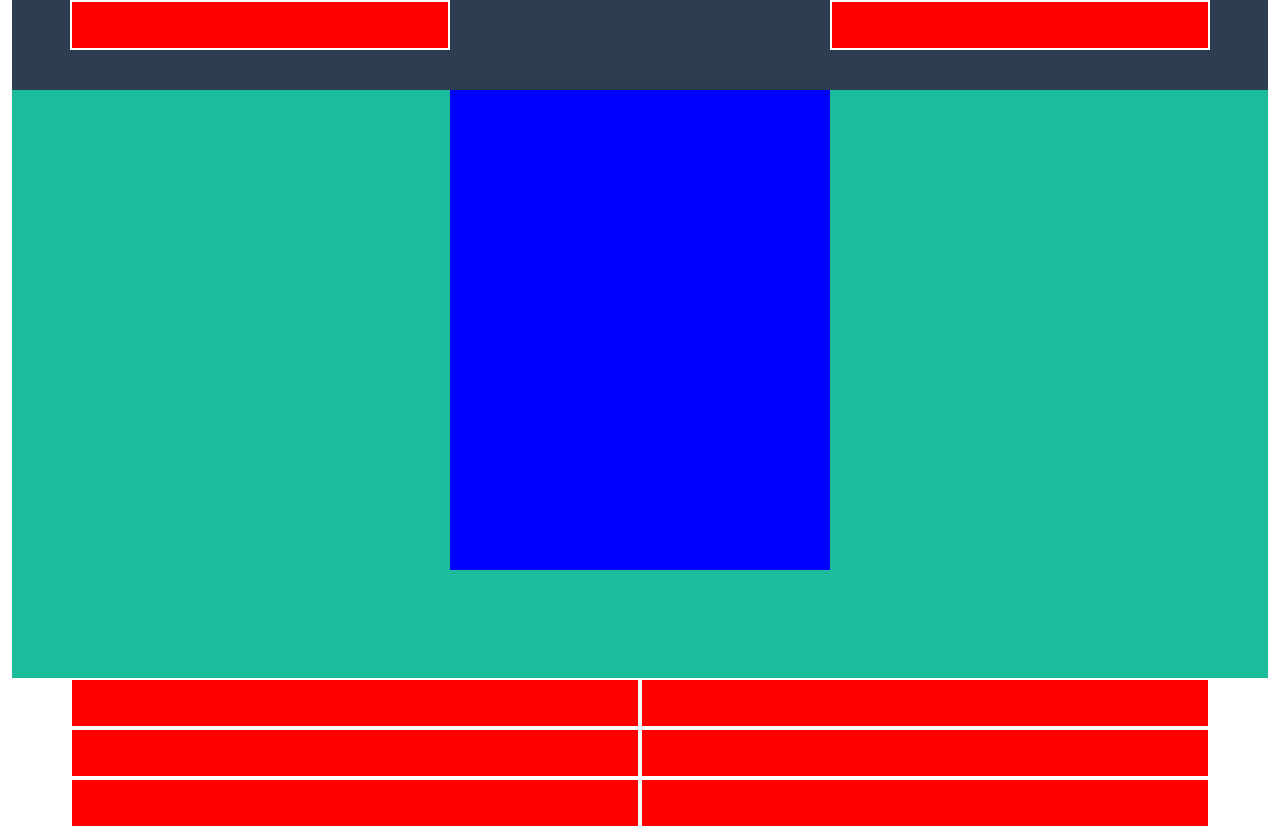
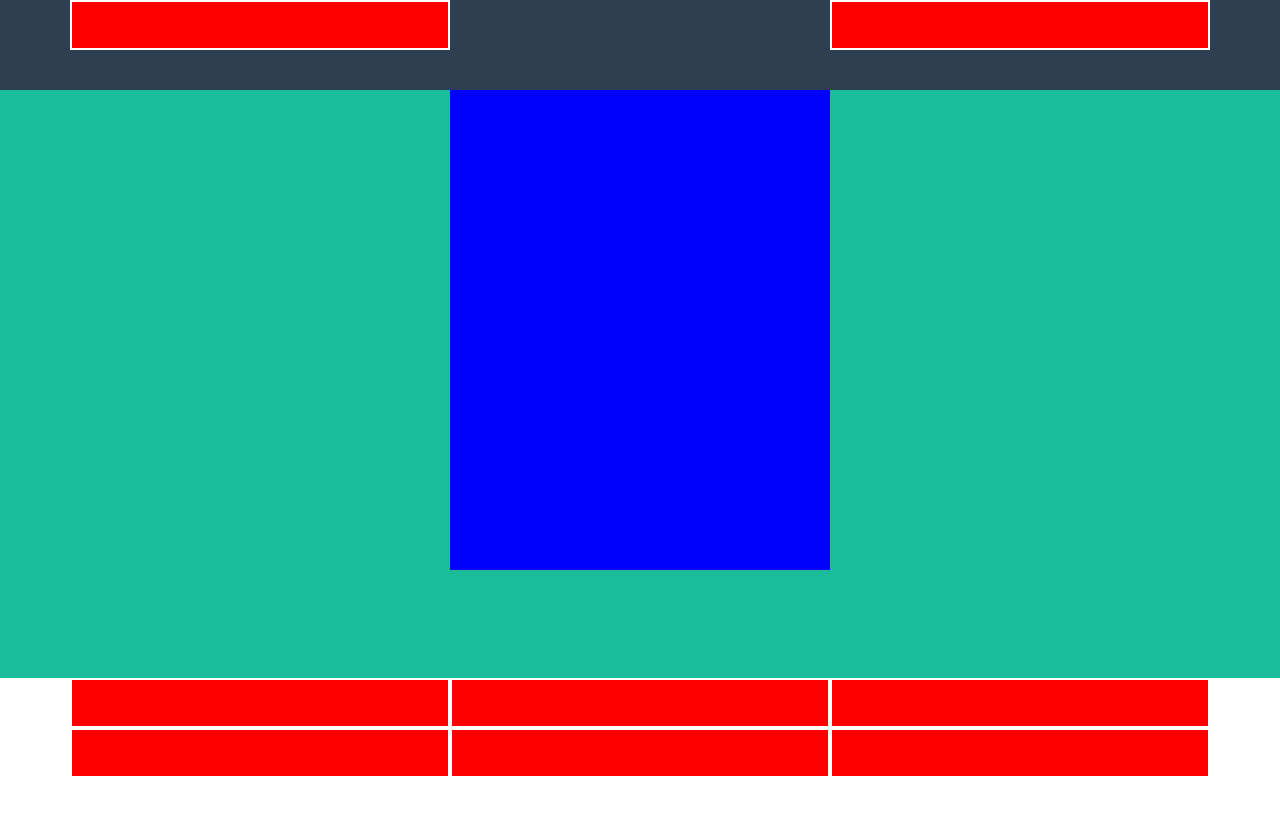
Before and after one commit to TommasoLodesani/html-css-bootstrap-freelancer, a plain HTML site: page index.html in a window 1280 px wide. Shown: the top 831 px of the page. Drawn offline with nearby package versions, Linux system fonts and the light colour scheme.

Commit message:
portfolio

```diff
--- a/index.html
+++ b/index.html
@@ -1,16 +1,19 @@
 <!DOCTYPE html>
 <html lang="en">
+
 <head>
     <meta charset="UTF-8">
     <meta http-equiv="X-UA-Compatible" content="IE=edge">
     <meta name="viewport" content="width=device-width, initial-scale=1.0">
     <title>Bootstra-freelancer</title>
 
-    <link href="https://cdn.jsdelivr.net/npm/bootstrap@5.1.3/dist/css/bootstrap.min.css" rel="stylesheet" integrity="sha384-1BmE4kWBq78iYhFldvKuhfTAU6auU8tT94WrHftjDbrCEXSU1oBoqyl2QvZ6jIW3" crossorigin="anonymous">
+    <link href="https://cdn.jsdelivr.net/npm/bootstrap@5.1.3/dist/css/bootstrap.min.css" rel="stylesheet"
+        integrity="sha384-1BmE4kWBq78iYhFldvKuhfTAU6auU8tT94WrHftjDbrCEXSU1oBoqyl2QvZ6jIW3" crossorigin="anonymous">
     <link rel="stylesheet" href="css/style.css">
 </head>
+
 <body>
-    <div class="container-fluid">
+
 
     <header>
 
@@ -40,12 +43,13 @@
 
         <div class="container">
             <div class="row">
-                    <div class="col-12 col-md-6 red"></div>
-                    <div class="col-12 col-md-6 red"></div>
-                    <div class="col-12 col-md-6 red"></div>
-                    <div class="col-12 col-md-6 red"></div>
-                    <div class="col-12 col-md-6 red"></div>
-                    <div class="col-12 col-md-6 red"></div>
+                <div class="col-12 col-md-6 col-lg-4 red"></div>
+                <div class="col-12 col-md-6 col-lg-4 red"></div>
+                <div class="col-12 col-md-6 col-lg-4 red"></div>
+                <div class="col-12 col-md-6 col-lg-4 red"></div>
+                <div class="col-12 col-md-6 col-lg-4 red"></div>
+                <div class="col-12 col-md-6 col-lg-4 red"></div>
+
 
             </div>
 
@@ -122,7 +126,8 @@
 
     </section>
 
-    </div>
+
 
 </body>
+
 </html>
```
Lines whose indentation alone changed are shown as unchanged.
